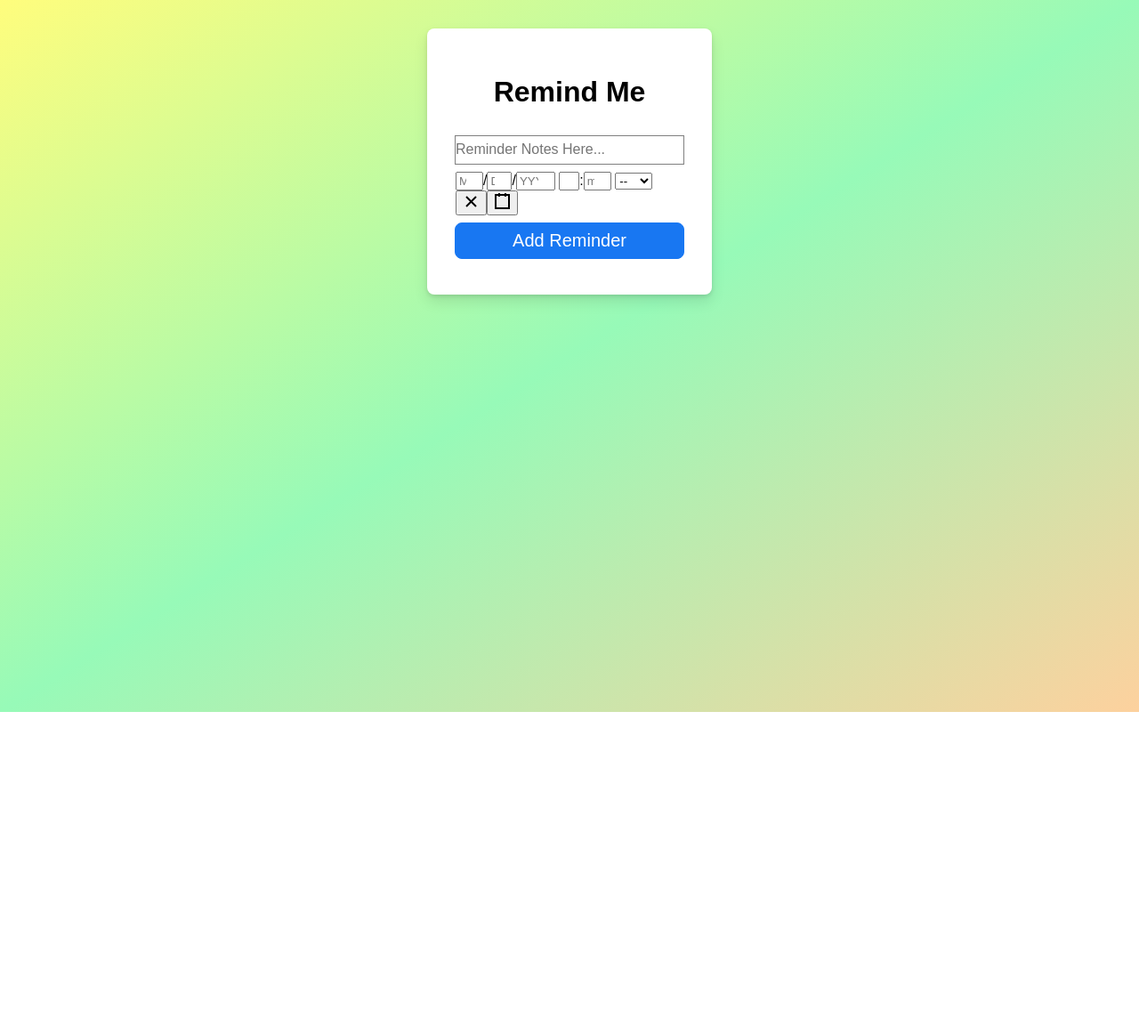
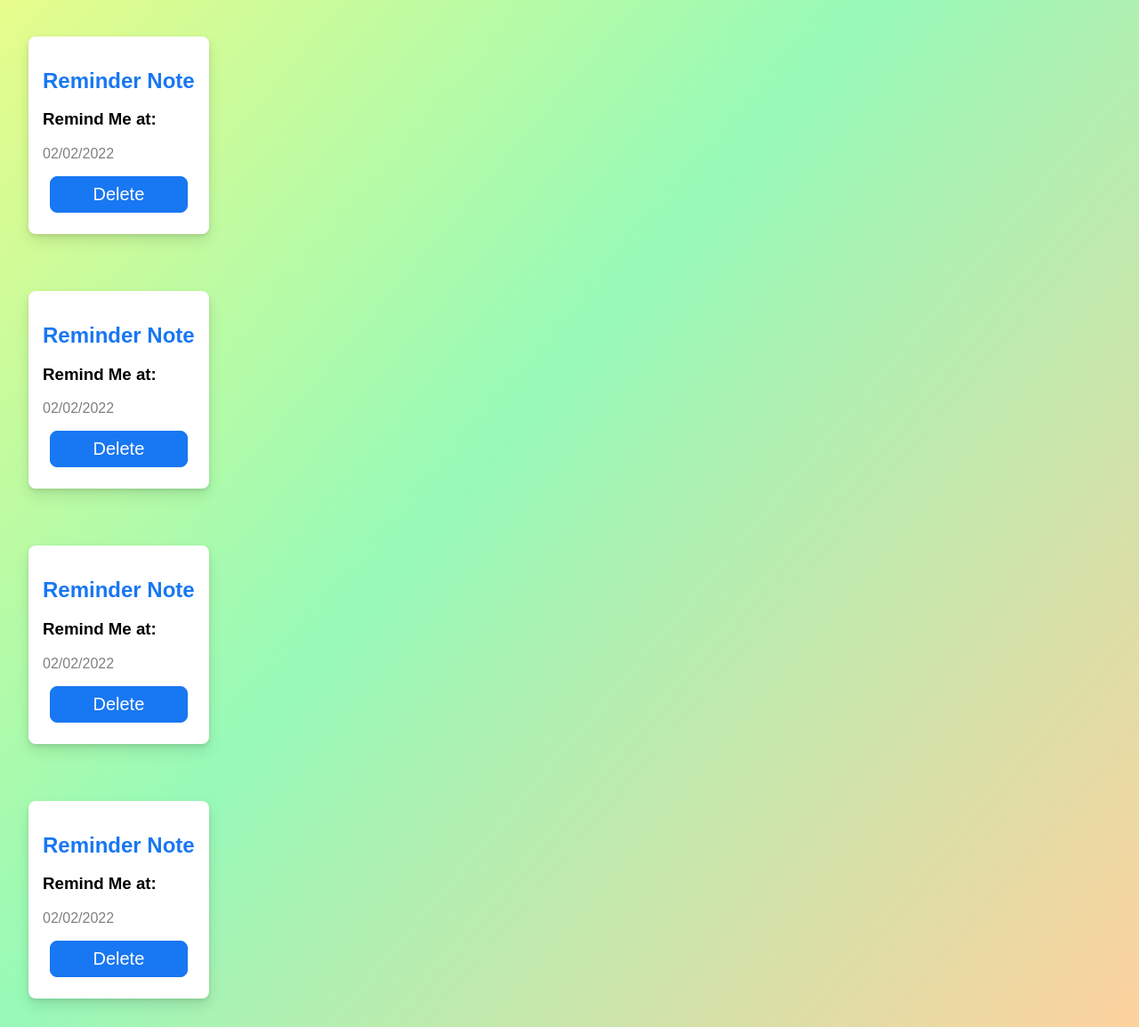
Before and after one commit to SohanR/remindme, a React (Create React App) app in the folder client/: page / in a window 1280 px wide. Shown: the whole page at 89% size. Before the commit the page ends 800 px from the top, so only its background shows below. Built offline with nearby package versions, Linux system fonts and the light colour scheme.

Commit message:
homepage body

```diff
--- a/client/src/App.js
+++ b/client/src/App.js
@@ -31,8 +31,47 @@ function App() {
             yearPlaceholder="YYYY"
           />
 
-          <div className="button" onClick={addReminder} >Add Reminder</div>
+          <div className="button" onClick={addReminder} >
+            Add Reminder
+          </div>
         </div>
+
+
+        <div className="homepage_body">
+            <div className="reminder_card">
+              <h2>Reminder Note</h2>
+              <h3>Remind Me at:</h3>
+              <p>02/02/2022</p>
+              <div className="button">Delete</div>
+            </div>
+          </div>
+
+          <div className="homepage_body">
+            <div className="reminder_card">
+              <h2>Reminder Note</h2>
+              <h3>Remind Me at:</h3>
+              <p>02/02/2022</p>
+              <div className="button">Delete</div>
+            </div>
+          </div>
+
+          <div className="homepage_body">
+            <div className="reminder_card">
+              <h2>Reminder Note</h2>
+              <h3>Remind Me at:</h3>
+              <p>02/02/2022</p>
+              <div className="button">Delete</div>
+            </div>
+          </div>
+
+          <div className="homepage_body">
+            <div className="reminder_card">
+              <h2>Reminder Note</h2>
+              <h3>Remind Me at:</h3>
+              <p>02/02/2022</p>
+              <div className="button">Delete</div>
+            </div>
+          </div>
       </div>
     </div>
   );
```
